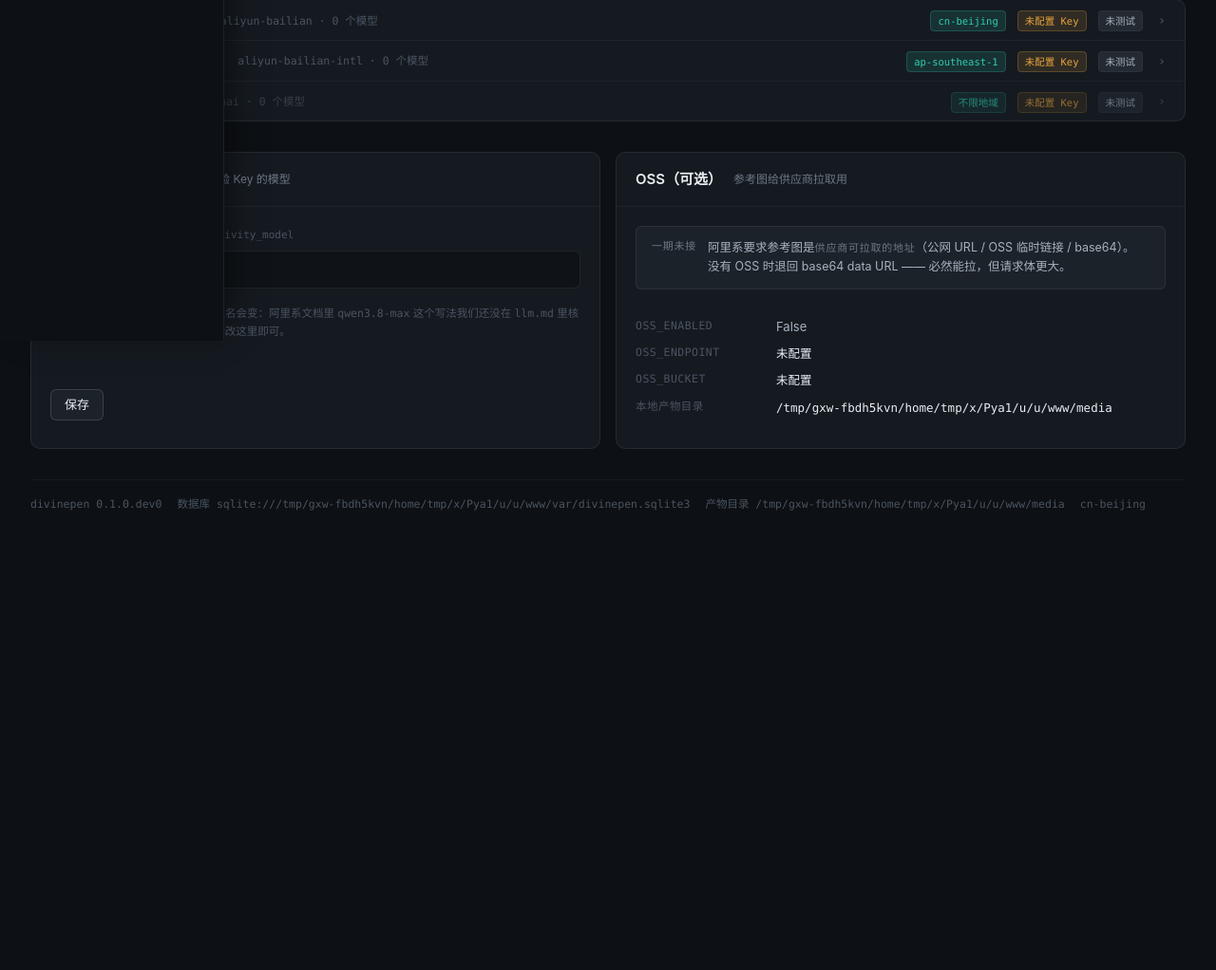
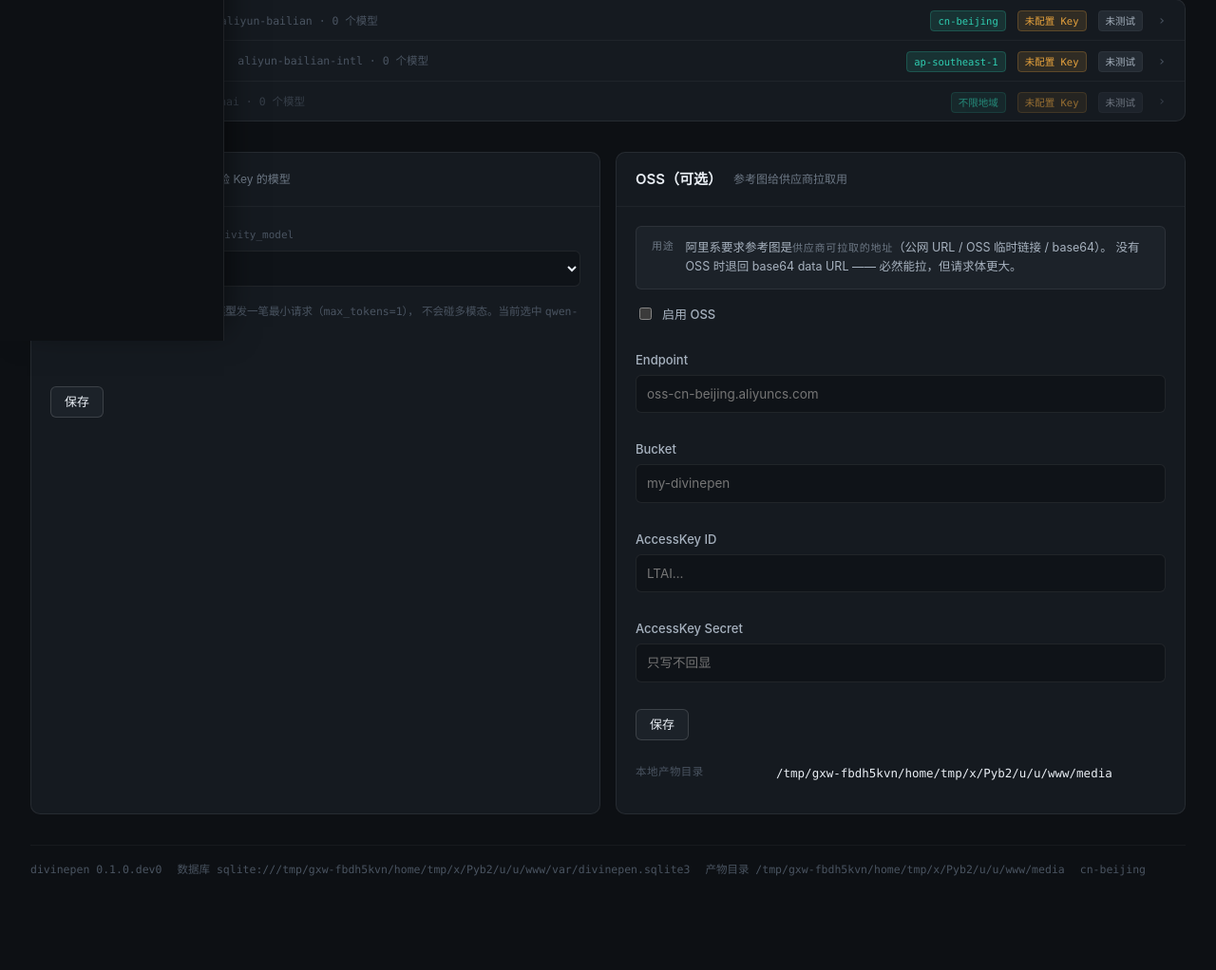
Before and after one commit to lewis6663721/DivinePen, a FastAPI app: page /credentials in a window 1280 px wide. Shown: the part 441-1463 px from the top of the page at 95% size. Before the commit the page ends 979 px from the top, so only its background shows below. Run offline with FastAPI, Linux system fonts and the light colour scheme; data comes from the database, SQL or seed files in the repository; data that the repository does not hold is empty; parts of the project's set-up code (start-up, migrations or seed data) failed here and were passed over.

Commit message:
feat(credentials): 连通性模型改下拉 + OSS 可配置表单
- 默认文本模型从文本框改为 <select>，数据源 catalog 中 llm.chat 全部模型
- OSS 配置从只读展示改为可编辑表单（启用/Endpoint/Bucket/AK/SK）
- 新增 POST /settings/oss 端点，写入 .env 并刷新内存 settings
- Settings 新增 oss_access_key_id / oss_access_key_secret 字段
- 修复 test_p4_model_crud.py 语法错误（未闭合括号）

```diff
--- a/apps/server/src/divinepen_server/settings.py
+++ b/apps/server/src/divinepen_server/settings.py
@@ -56,6 +56,8 @@ class Settings:
     oss_enabled: bool = False
     oss_endpoint: str = ""
     oss_bucket: str = ""
+    oss_access_key_id: str = ""
+    oss_access_key_secret: str = ""
 
     @property
     def db_label(self) -> str:
@@ -86,6 +88,8 @@ class Settings:
             oss_enabled=_flag("OSS_ENABLED"),
             oss_endpoint=_env("OSS_ENDPOINT"),
             oss_bucket=_env("OSS_BUCKET"),
+            oss_access_key_id=_env("OSS_ACCESS_KEY_ID"),
+            oss_access_key_secret=_env("OSS_ACCESS_KEY_SECRET"),
         )
         if not settings.secret_key:
             settings.secret_key = secrets.token_hex(32)
--- a/apps/server/src/divinepen_server/templates/credentials.html
+++ b/apps/server/src/divinepen_server/templates/credentials.html
@@ -184,10 +184,16 @@
       <form method="post" action="/settings/connectivity-model" class="formgrid">
         <div class="field">
           <label class="lbl" for="cm"><span>默认文本模型</span><code class="mono" style="font-size:11px;color:var(--ink-4)">setting.connectivity_model</code></label>
-          <input id="cm" type="text" name="value" value="{{ settings_map.get('connectivity_model', 'qwen-plus') }}"/>
-          <p class="hint">做成配置项而不是写死，是因为模型名会变：阿里系文档里
-            <code class="mono">qwen3.8-max</code> 这个写法我们还没在 <code class="mono">llm.md</code> 里核到，
-            默认先用 <code class="mono">qwen-plus</code>。核对后改这里即可。</p>
+          {% set current = settings_map.get('connectivity_model', 'qwen-plus') %}
+          <select id="cm" name="value">
+            {% for m in chat_models %}
+            <option value="{{ m.key }}" {% if m.key == current %}selected{% endif %}>
+              {{ m.name or m.key }}{% if not m.enabled %} （已禁用）{% endif %}
+            </option>
+            {% endfor %}
+          </select>
+          <p class="hint">连通性测试只会用这里选中的<b>文本模型</b>发一笔最小请求（<code class="mono">max_tokens=1</code>），
+            不会碰多模态。当前选中 <code class="mono">{{ current }}</code>。</p>
         </div>
         <div><button class="btn" type="submit">保存</button></div>
       </form>
@@ -198,14 +204,46 @@
     <div class="panel-head"><h3>OSS（可选）</h3><span class="sub">参考图给供应商拉取用</span></div>
     <div class="panel-body stack-v">
       <div class="alert">
-        <b>一期未接</b>
+        <b>用途</b>
         <div>阿里系要求参考图是<b>供应商可拉取的地址</b>（公网 URL / OSS 临时链接 / base64）。
           没有 OSS 时退回 base64 data URL —— 必然能拉，但请求体更大。</div>
       </div>
-      <dl class="kv">
-        <dt>OSS_ENABLED</dt><dd>{{ settings.oss_enabled }}</dd>
-        <dt>OSS_ENDPOINT</dt><dd><code class="mono">{{ settings.oss_endpoint or '未配置' }}</code></dd>
-        <dt>OSS_BUCKET</dt><dd><code class="mono">{{ settings.oss_bucket or '未配置' }}</code></dd>
+      <form method="post" action="/settings/oss" class="formgrid" style="gap:var(--s2)">
+        <div class="field" style="display:flex;align-items:center;gap:var(--s2)">
+          <input id="oss-on" type="checkbox" name="oss_enabled" value="1"
+                 {% if settings.oss_enabled %}checked{% endif %} style="width:auto"/>
+          <label for="oss-on" class="lbl" style="margin:0">启用 OSS</label>
+        </div>
+        <div class="field">
+          <label class="lbl" for="oss-ep">Endpoint</label>
+          <input id="oss-ep" type="text" name="oss_endpoint"
+                 value="{{ settings.oss_endpoint }}"
+                 placeholder="oss-cn-beijing.aliyuncs.com"/>
+        </div>
+        <div class="field">
+          <label class="lbl" for="oss-bk">Bucket</label>
+          <input id="oss-bk" type="text" name="oss_bucket"
+                 value="{{ settings.oss_bucket }}"
+                 placeholder="my-divinepen"/>
+        </div>
+        <div class="field">
+          <label class="lbl" for="oss-ak">AccessKey ID</label>
+          <input id="oss-ak" type="text" name="oss_access_key_id"
+                 value="{{ settings.oss_access_key_id }}"
+                 placeholder="LTAI…"/>
+        </div>
+        <div class="field">
+          <label class="lbl" for="oss-sk">AccessKey Secret</label>
+          <input id="oss-sk" type="password" name="oss_access_key_secret"
+                 placeholder="只写不回显"
+                 autocomplete="new-password"/>
+          {% if settings.oss_access_key_secret %}
+          <p class="hint">已配置，留空则不改动。</p>
+          {% endif %}
+        </div>
+        <div><button class="btn" type="submit">保存</button></div>
+      </form>
+      <dl class="kv" style="margin-top:var(--s2)">
         <dt>本地产物目录</dt><dd><code class="mono">{{ settings.media_root }}</code></dd>
       </dl>
     </div>
--- a/apps/server/src/divinepen_server/web.py
+++ b/apps/server/src/divinepen_server/web.py
@@ -971,6 +971,9 @@ def create_app(settings: Settings | None = None) -> FastAPI:
         elif scope == "missing":
             rows = [r for r in rows if not r["configured"]]
 
+        # 连通性测试只许用文本模型 —— 多模态才是真烧钱。
+        chat_models = await instance.catalog.list_models(capability="llm.chat", enabled_only=False)
+
         return render(
             request,
             "credentials.html",
@@ -981,6 +984,7 @@ def create_app(settings: Settings | None = None) -> FastAPI:
             n_configured=n_configured,
             n_missing=n_missing,
             settings_map=await instance.repo.settings(),
+            chat_models=chat_models,
             encryption=instance.box.backend,
             counts=await nav_counts(instance),
         )
@@ -1107,6 +1111,60 @@ def create_app(settings: Settings | None = None) -> FastAPI:
         instance = get_app()
         await instance.repo.set_setting("cost_alert_threshold", value.strip())
         return RedirectResponse(flash_url("/usage", "已更新费用告警阈值"), 303)
+
+    @app.post("/settings/oss")
+    async def set_oss(
+        request: Request,
+        oss_enabled: str = Form(""),
+        oss_endpoint: str = Form(""),
+        oss_bucket: str = Form(""),
+        oss_access_key_id: str = Form(""),
+        oss_access_key_secret: str = Form(""),
+    ):
+        """保存 OSS 配置到 .env。
+
+        AccessKey Secret 只写不回显 —— 留空表示不改动。
+        """
+        env_path = get_settings().root / ".env"
+        lines: list[str] = []
+        if env_path.exists():
+            lines = env_path.read_text().splitlines()
+
+        # 要写入的键值对。
+        updates: dict[str, str] = {
+            "OSS_ENABLED": "true" if oss_enabled else "false",
+            "OSS_ENDPOINT": oss_endpoint.strip(),
+            "OSS_BUCKET": oss_bucket.strip(),
+            "OSS_ACCESS_KEY_ID": oss_access_key_id.strip(),
+        }
+        # Secret 留空 = 不动原来的值。
+        if oss_access_key_secret:
+            updates["OSS_ACCESS_KEY_SECRET"] = oss_access_key_secret
+
+        for key, value in updates.items():
+            # 找已有的行（含注释掉的也替换）。
+            found = False
+            for i, line in enumerate(lines):
+                stripped = line.lstrip("# ").strip()
+                if stripped.startswith(f"{key}=") or stripped == key:
+                    lines[i] = f"{key}={value}"
+                    found = True
+                    break
+            if not found:
+                lines.append(f"{key}={value}")
+
+        env_path.write_text("\n".join(lines) + "\n")
+
+        # 同步刷新内存中的 settings，让本进程立即生效。
+        s = get_settings()
+        s.oss_enabled = oss_enabled == "1" or oss_enabled == "true"
+        s.oss_endpoint = updates["OSS_ENDPOINT"]
+        s.oss_bucket = updates["OSS_BUCKET"]
+        s.oss_access_key_id = updates["OSS_ACCESS_KEY_ID"]
+        if oss_access_key_secret:
+            s.oss_access_key_secret = oss_access_key_secret
+
+        return RedirectResponse(flash_url("/credentials", "OSS 配置已保存，重启服务后完全生效"), 303)
 
     # ── 用量与费用 ─────────────────────────────────────────────
 
```
Also changed, not shown: tests/test_p4_model_crud.py (+2 -2 lines).
